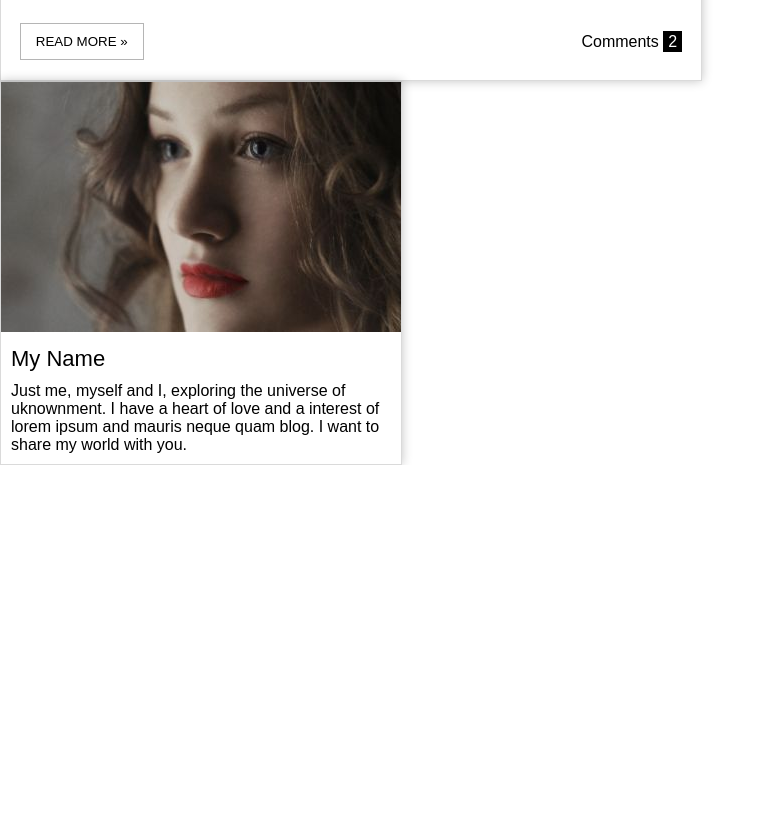
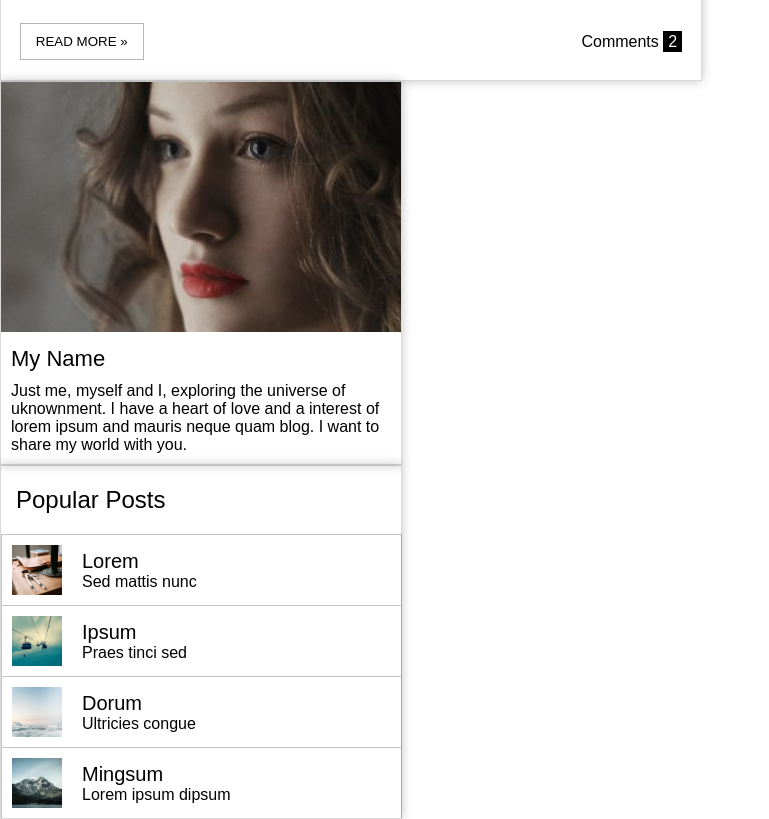
Before and after one commit to themagawo2011/homework-15, a plain HTML site: page index.html in a window 1280 px wide. Shown: the part 1122-1941 px from the top of the page, without its empty margins (0-769 px from the left). Before the commit the page ends 1587 px from the top, so only its background shows below. Drawn offline with Linux system fonts and the light colour scheme.

Commit message:
div 5 сохтам

```diff
--- a/index.html
+++ b/index.html
@@ -42,5 +42,42 @@
         <h1 class="h1box4">My Name</h1>
         <p class="p1box4">Just me, myself and I, exploring the universe of uknownment. I have a heart of love and a interest of lorem ipsum and mauris neque quam blog. I want to share my world with you.</p>
     </div>
+
+
+    <div class="box5">
+        <h1 class="h1box5">Popular Posts</h1>
+
+        <div class="dbox5">
+            <img src="./images/image copy 3.png" alt="" class="imgs">
+            <div>
+            <h1 class="hbox5">Lorem</h1>
+            <p class="pbox5">Sed mattis nunc</p>
+            </div>
+        </div>
+
+        <div class="dbox5">
+            <img src="./images/image copy 4.png" alt="" class="imgs">
+            <div>
+            <h1 class="hbox5">Ipsum</h1>
+            <p class="pbox5">Praes tinci sed</p>
+            </div>
+        </div>
+
+        <div class="dbox5">
+            <img src="./images/image copy 5.png" alt="" class="imgs">
+            <div>
+            <h1 class="hbox5">Dorum</h1>
+            <p class="pbox5">Ultricies congue</p>
+            </div>
+        </div>
+
+        <div class="dbox5">
+            <img src="./images/image copy 6.png" alt="" class="imgs">
+            <div>
+            <h1 class="hbox5">Mingsum</h1>
+            <p class="pbox5">Lorem ipsum dipsum</p>
+            </div>
+        </div>
+    </div>
 </body>
 </html>
--- a/style.css
+++ b/style.css
@@ -121,3 +121,50 @@
     border: 1px solid rgba(0, 0, 0, 0.147);
     box-shadow: 0px 0px 10px rgba(0, 0, 0, 0.241);
 }
+
+
+
+.imgs{
+    width: 50px;
+    height: 50px;
+    padding: 10px;
+}
+
+.h1box5{
+    font-size: 24px;
+    font-weight: 400;
+    color: black;
+    padding: 20px 15px;
+}
+
+.hbox5{
+    font-size: 20px;
+    font-weight: 400;
+    color: #000000;
+    padding-left: 10px;
+}
+
+.pbox5{
+    font-size: 16px;
+    font-weight: 400;
+    color: #000000;
+    padding-left: 10px;
+}
+
+.dbox5{
+    width: 399px;
+    display: flex;
+    align-items: center;
+    border: 1px solid rgba(0, 0, 0, 0.229);
+    border-bottom: none;
+}
+
+.dbox5:hover{
+    background-color: gray;
+}
+
+.box5{
+    width: 400px;
+    border: 1px solid rgba(0, 0, 0, 0.147);
+    box-shadow: 0px 0px 10px rgba(0, 0, 0, 0.241);
+}
```
Also changed, not shown: images/image copy 3.png (added), images/image copy 4.png (added), images/image copy 5.png (added), images/image copy 6.png (added).
